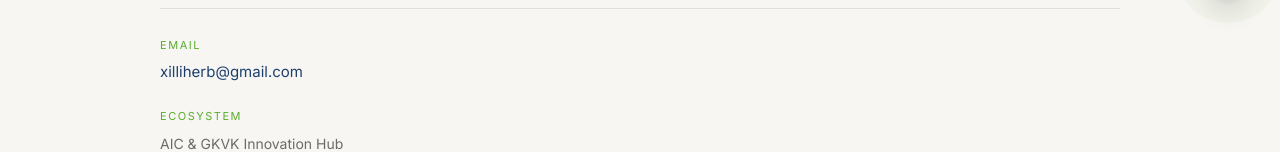
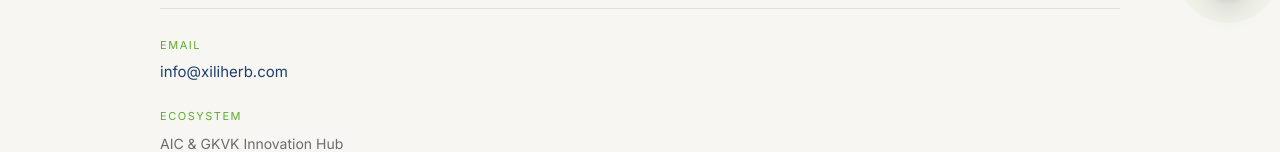
Before and after one commit to Xilli24/Updates_xiliherb_website, a Next.js app: page /contact in a window 1280 px wide. Shown: the part 778-930 px from the top of the page. Built offline with nearby package versions, Linux system fonts and the light colour scheme.

Commit message:
updates email

```diff
--- a/app/contact/page.tsx
+++ b/app/contact/page.tsx
@@ -78,7 +78,7 @@ export default function Contact() {
                     Email
                   </p>
                   <p className="text-[15px]" style={{ color: "#1E3F6E" }}>
-                    xilliherb@gmail.com
+                    info@xiliherb.com
                   </p>
                 </div>
                 <div>
```
